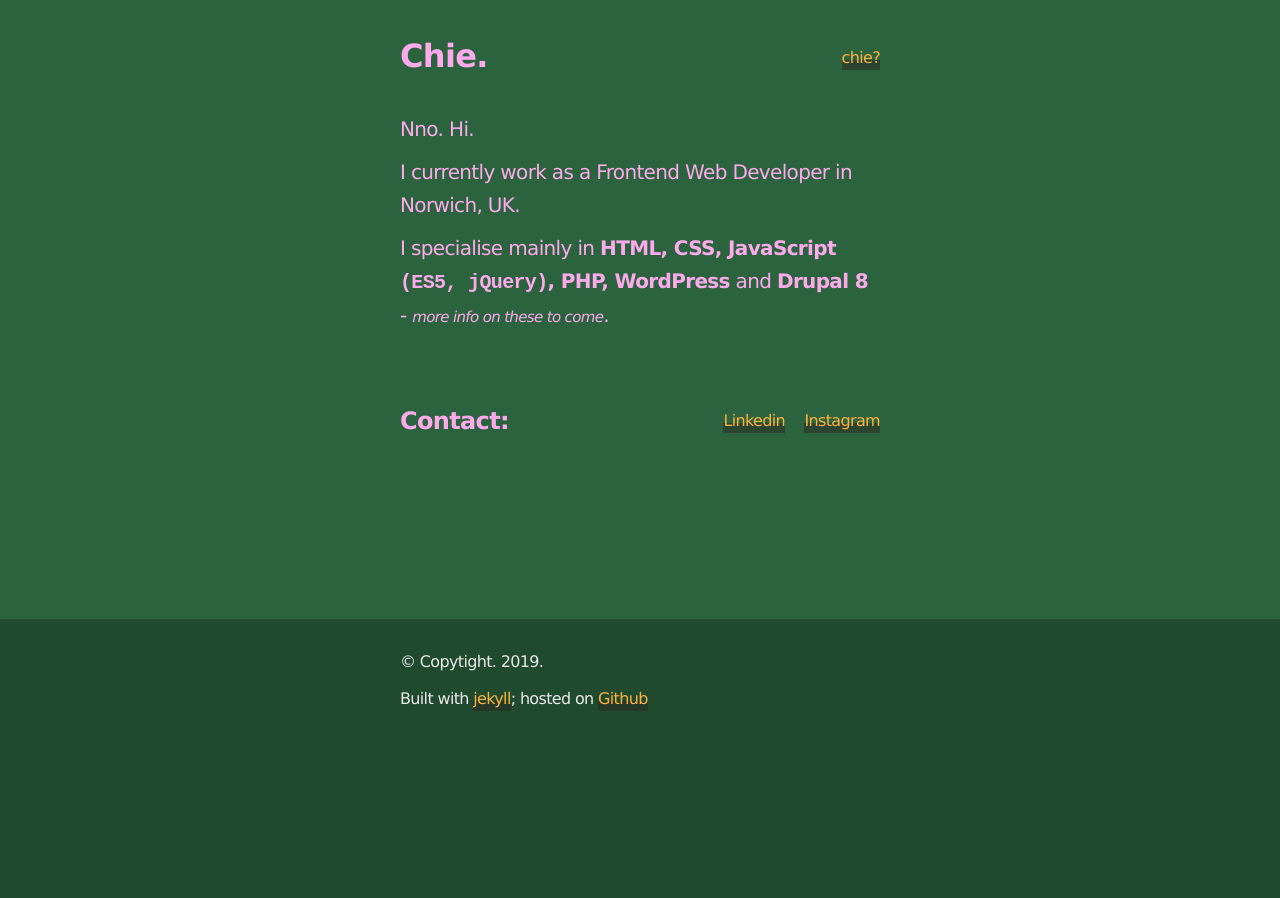
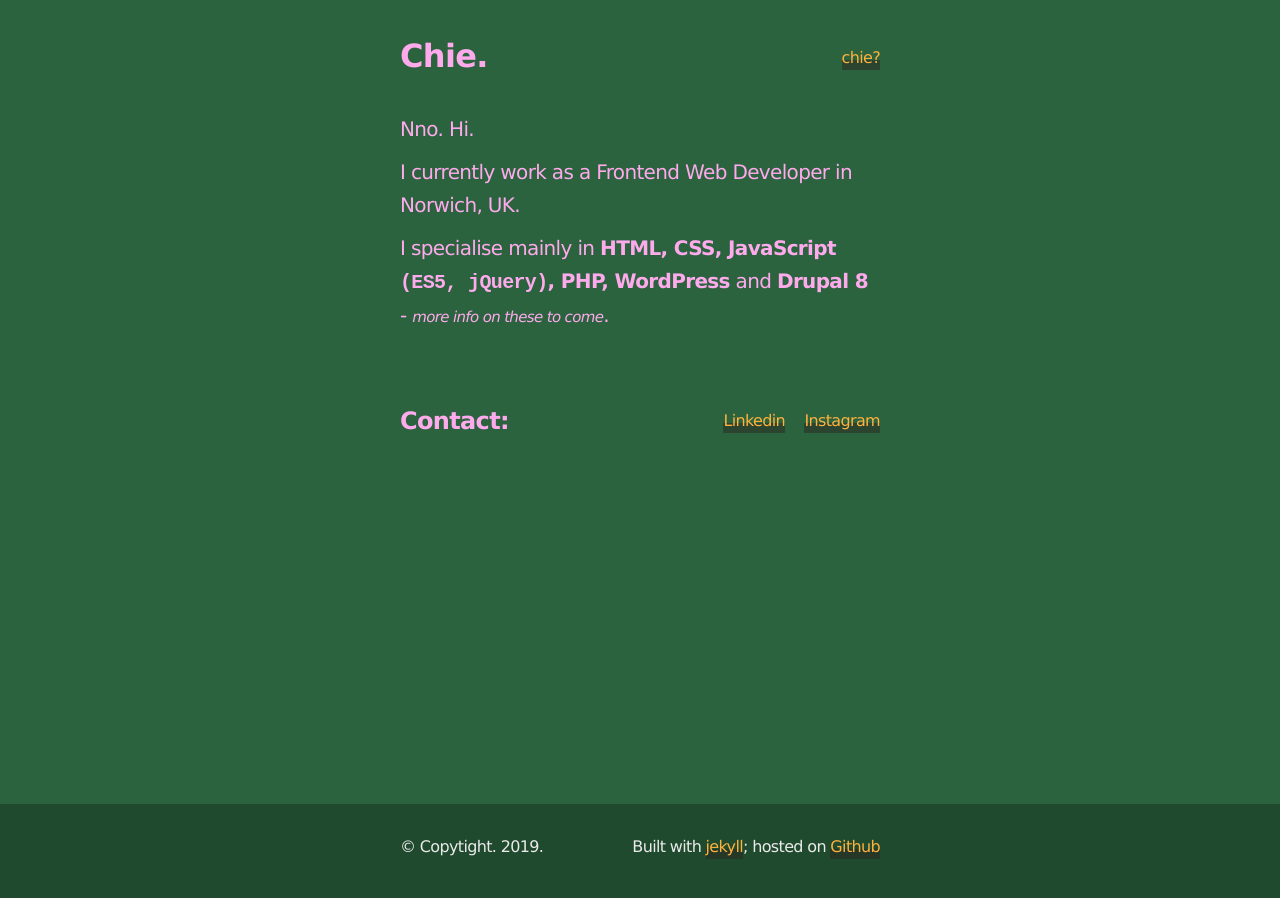
Before and after one commit to chiich/portfolio, a Jekyll site: the page built from index.md, in a window 1280 px wide. Built offline with Jekyll 4.4.1, drawn with Linux system fonts in a browser that asks for light colours; nearby versions of some CDN libraries; some web fonts are replaced.

Commit message:
footer content flexxed

```diff
--- a/_sass/_w3.scss
+++ b/_sass/_w3.scss
@@ -96,7 +96,17 @@ main {
 footer {
   background-color: #1F4A2E;
   color: #eaeaea;
-  flex: 1;
+//   flex: 1;
+
+  .inner {
+    display: flex;
+    justify-content: space-between;
+    flex-direction: column;
+
+    @media only screen and (min-width: 480px) {
+      flex-direction: row;
+    }
+  }
 }
 
 #logo,
```
